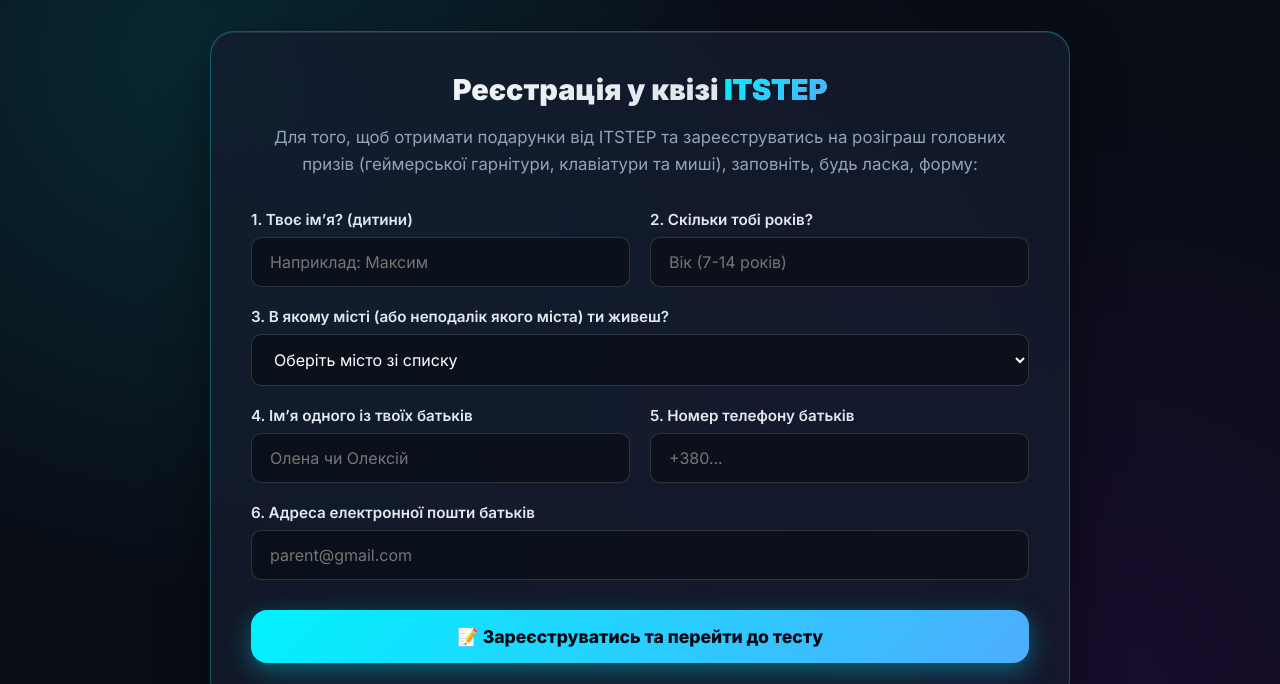
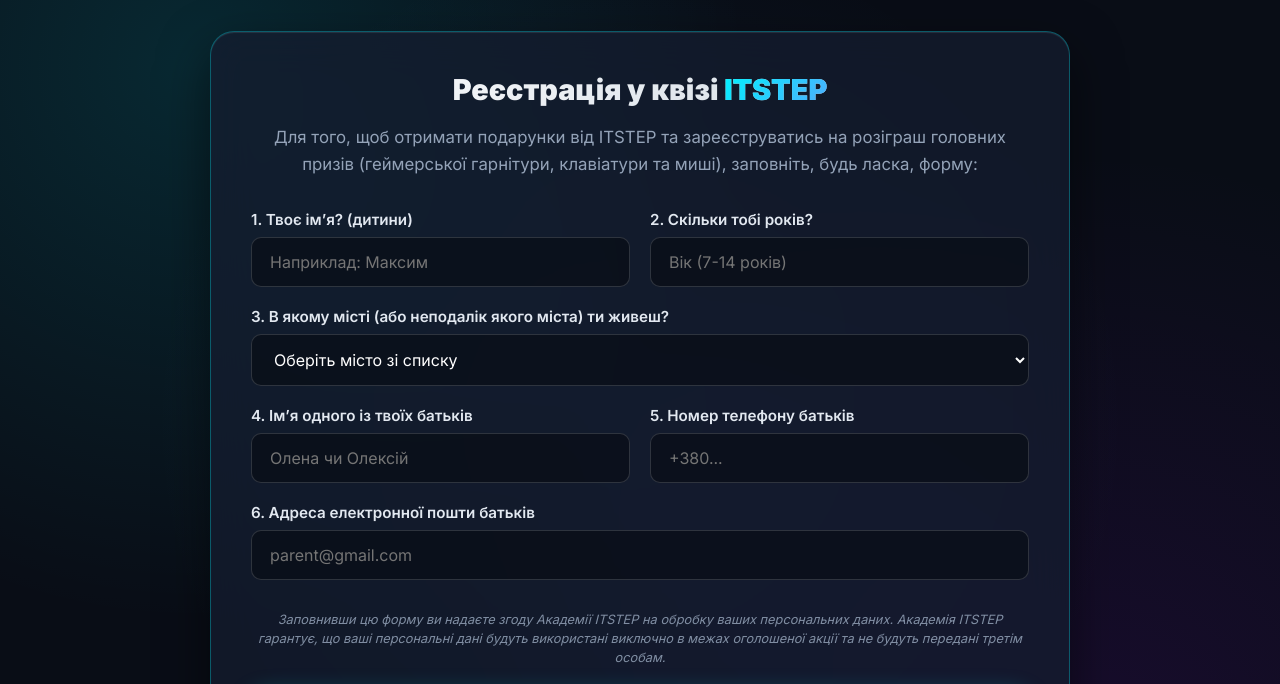
Before and after one commit to shustova-hash/SUMMER_QUIZZ, a website: page public/index.html in a window 1280 px wide. Both pictures are taken after a click on the button "🚀 Розпочати квест та взяти участь у розіграші". Shown: the part 86-770 px from the top of the page. Drawn offline with Linux system fonts and the light colour scheme; no server answers.

Commit message:
Add files via upload

```diff
--- a/public/index.html
+++ b/public/index.html
@@ -105,6 +105,10 @@
           </div>
         </div>
 
+        <p style="font-size: 0.8rem; color: #94a3b8; font-style: italic; opacity: 0.85; margin: 20px 0; line-height: 1.5; text-align: center;">
+          Заповнивши цю форму ви надаєте згоду Академії ITSTEP на обробку ваших персональних даних. Академія ITSTEP гарантує, що ваші персональні дані будуть використані виключно в межах оголошеної акції та не будуть передані третім особам.
+        </p>
+
         <button type="submit" class="btn-primary">
           📝 Зареєструватись та перейти до тесту
         </button>
```
